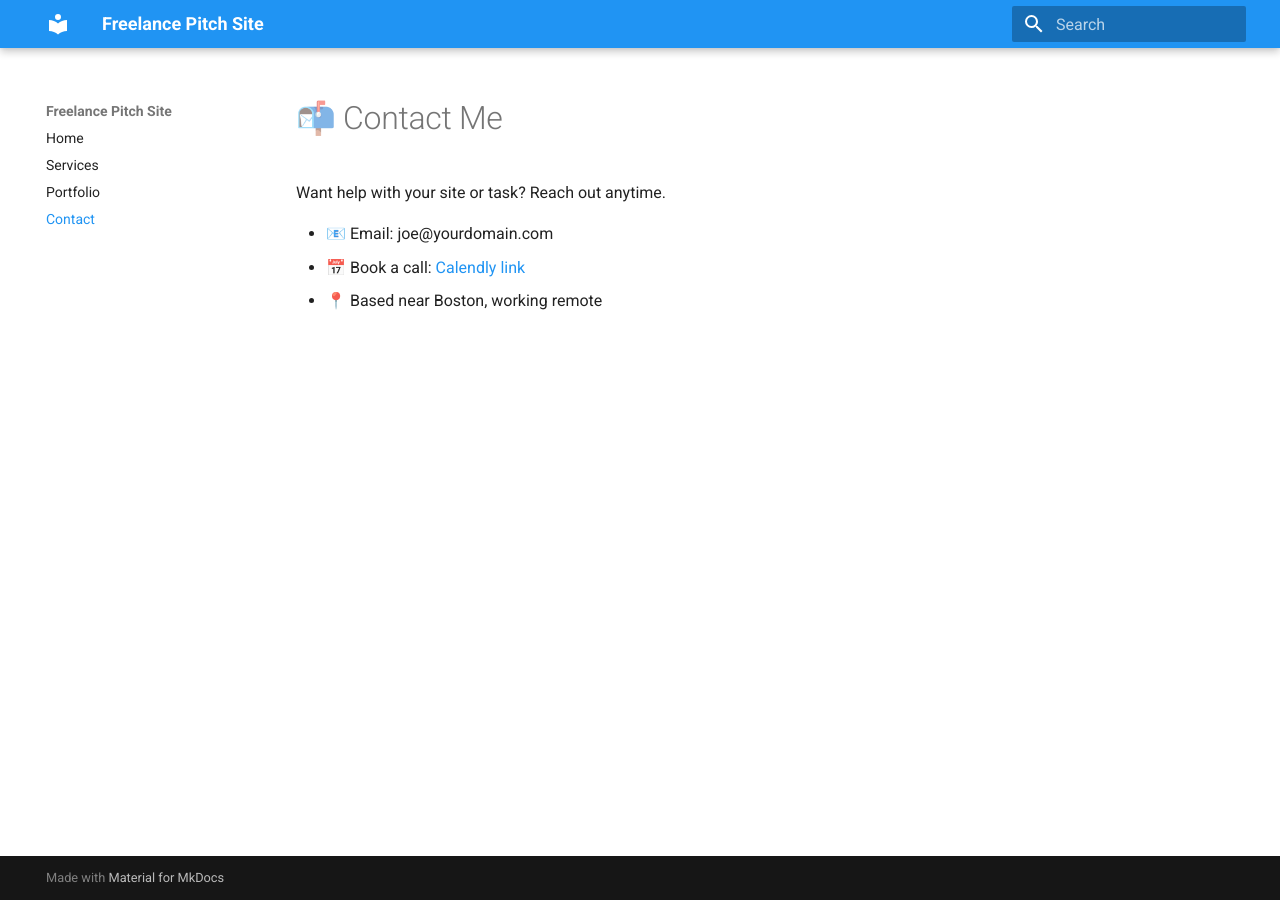
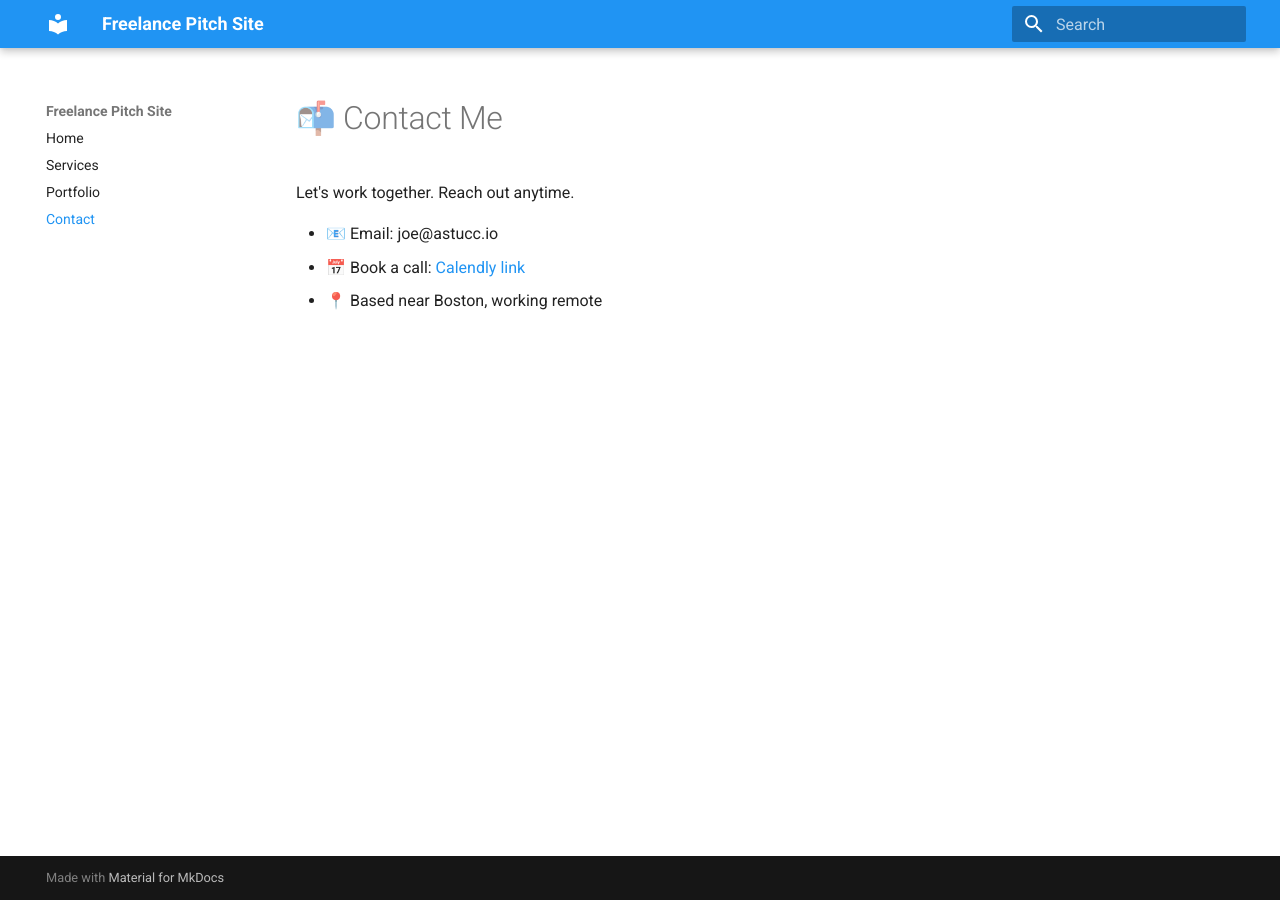
Before and after one commit to jastuccio/fast-web-help, an MkDocs documentation site: the page built from docs/contact.md, in a window 1280 px wide. Built offline with MkDocs 1.6.1 and Material for MkDocs 9.7.7, drawn with Linux system fonts in a browser that asks for light colours.

Commit message:
update content

```diff
--- a/docs/contact.md
+++ b/docs/contact.md
@@ -1,7 +1,7 @@
 # 📬 Contact Me
 
-Want help with your site or task? Reach out anytime.
+Let's work together. Reach out anytime.
 
-- 📧 Email: joe@yourdomain.com
+- 📧 Email: joe@astucc.io
 - 📅 Book a call: [Calendly link](https://calendly.com/yourname)
 - 📍 Based near Boston, working remote
```
Also changed, not shown: docs/index.md (+37 -0 lines), docs/services.md (+1 -1 lines), 1 other file.
